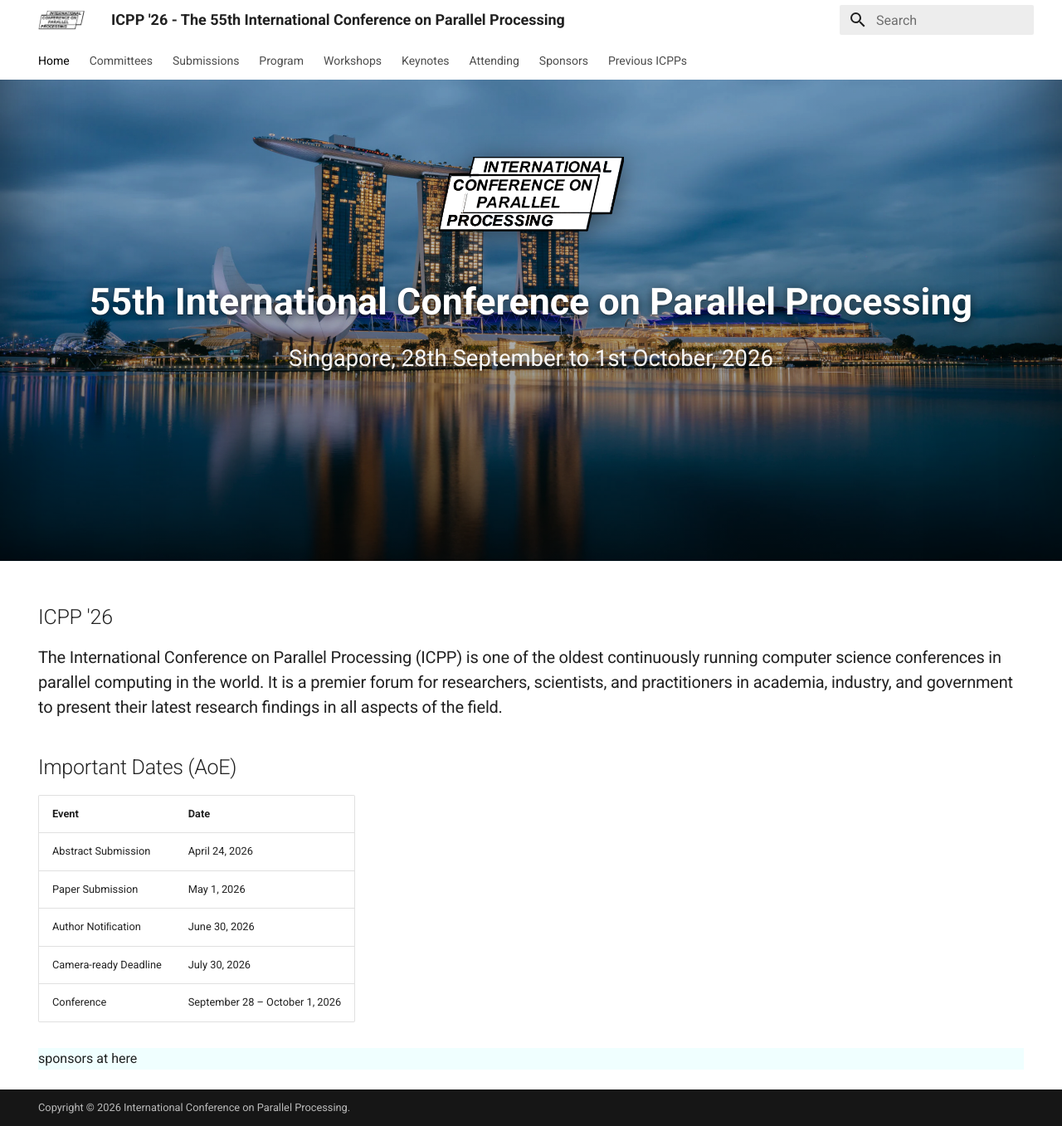
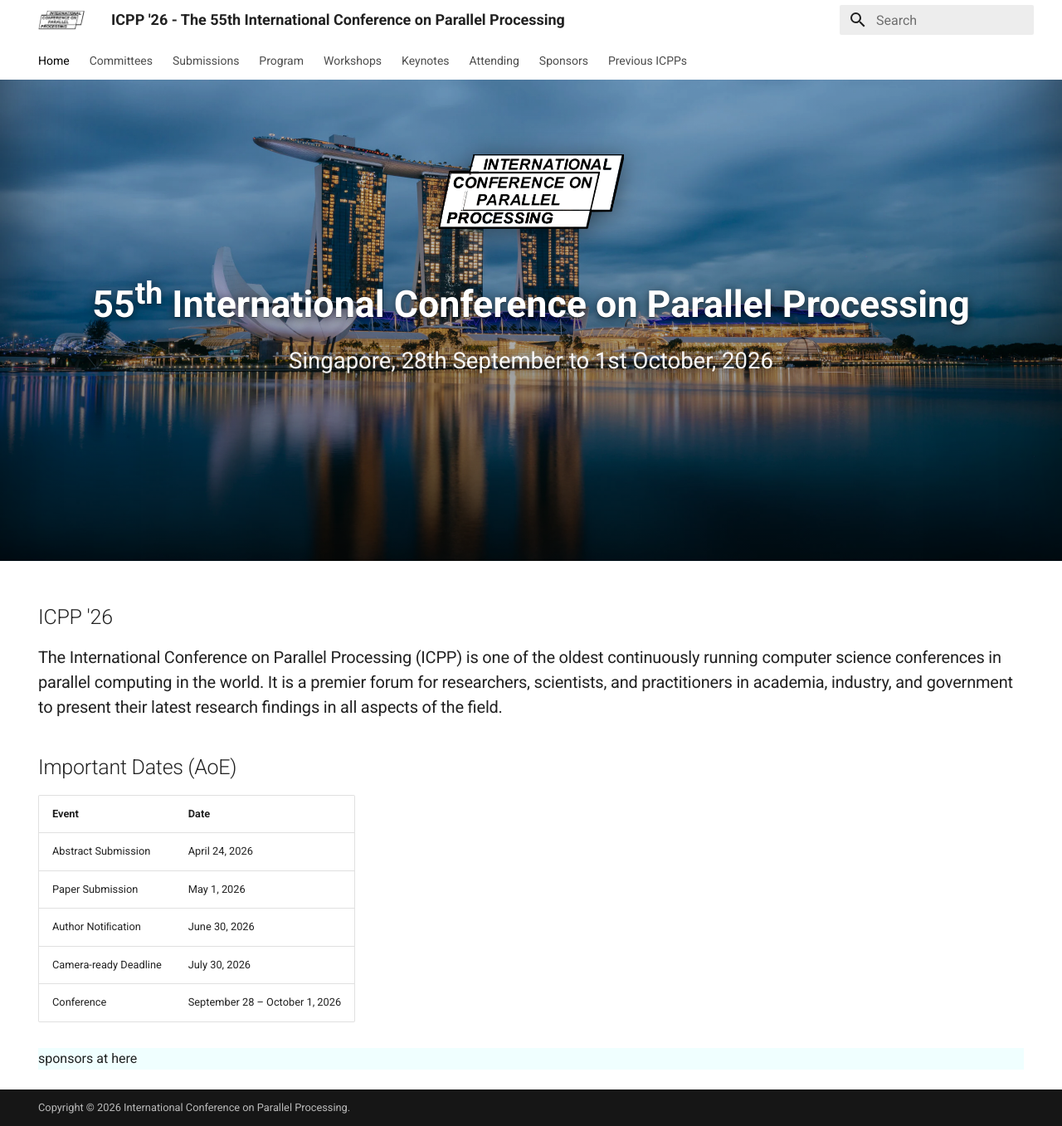
Before and after one commit to icpp2026/icpp2026.github.io, an MkDocs documentation site: the page built from docs/index.md, in a window 1280 px wide and 1357 px high. Shown: the whole window at 83% size. Built offline with MkDocs 1.6.1 and Material for MkDocs 9.7.7, drawn with Linux system fonts in a browser that asks for light colours; comment, search, counter and statistics services are not loaded; part of the change alters nothing that is shown.

```diff
--- a/overrides/home_landingpage.html
+++ b/overrides/home_landingpage.html
@@ -13,15 +13,15 @@
 
   {# Meta Description #}
   <meta name="description" content="The 55th International Conference on Parallel Processing (ICPP 2026) - A premier forum for researchers, scientists, and practitioners in parallel computing. Singapore, 2026." />
-  <meta name="keywords" content="ICPP 2026, International Conference on Parallel Processing, parallel computing, high performance computing, HPC, computer science conference, Singapore 2026, parallel algorithms, parallel architectures, parallel software" />
+  <meta name="keywords" content="ICPP '26, ICPP 2026, International Conference on Parallel Processing, parallel computing, high performance computing, HPC, computer science conference, Singapore 2026, parallel algorithms, parallel architectures, parallel software" />
   <meta name="author" content="ICPP 2026 Organizing Committee" />
   <meta name="robots" content="index, follow, max-image-preview:large, max-snippet:-1, max-video-preview:-1" />
 
   {# Open Graph / Facebook #}
   <meta property="og:type" content="website" />
   <meta property="og:url" content="{{ config.site_url }}" />
-  <meta property="og:title" content="ICPP 2026 - 55th International Conference on Parallel Processing" />
-  <meta property="og:description" content="The 55th International Conference on Parallel Processing (ICPP 2026) - A premier forum for researchers, scientists, and practitioners in parallel computing. Singapore, 2026." />
+  <meta property="og:title" content="ICPP '26 / ICPP 2026 - 55th International Conference on Parallel Processing" />
+  <meta property="og:description" content="The 55th International Conference on Parallel Processing (ICPP '26 / ICPP 2026) - A premier forum for researchers, scientists, and practitioners in parallel computing. Singapore, 2026." />
   <meta property="og:image" content="{{ config.site_url }}assets/logo.png" />
   <meta property="og:site_name" content="ICPP 2026" />
   <meta property="og:locale" content="en_US" />
@@ -29,8 +29,8 @@
   {# Twitter Card #}
   <meta name="twitter:card" content="summary_large_image" />
   <meta name="twitter:url" content="{{ config.site_url }}" />
-  <meta name="twitter:title" content="ICPP 2026 - 55th International Conference on Parallel Processing" />
-  <meta name="twitter:description" content="The 55th International Conference on Parallel Processing (ICPP 2026) - A premier forum for researchers, scientists, and practitioners in parallel computing. Singapore, 2026." />
+  <meta name="twitter:title" content="ICPP '26 / ICPP 2026 - 55th International Conference on Parallel Processing" />
+  <meta name="twitter:description" content="The 55th International Conference on Parallel Processing (ICPP '26 / ICPP 2026) - A premier forum for researchers, scientists, and practitioners in parallel computing. Singapore, 2026." />
   <meta name="twitter:image" content="{{ config.site_url }}assets/logo.png" />
 {% endblock %}
 
@@ -47,7 +47,7 @@
     <img class="hero__image" src="{{ 'assets/imgs/hero1.webp' | url }}" alt="ICPP 2026 hero image" />
     <div class="hero__overlay">
       <img class="hero__logo" src="{{ 'assets/logo.png' | url }}" alt="ICPP 2026 logo" />
-      <h1 class="hero__title">55th International Conference on Parallel Processing</h1>
+      <h1 class="hero__title">55<sup>th</sup> International Conference on Parallel Processing</h1>
       <p class="hero__subtitle">Singapore, 28th September to 1st October, 2026</p>
     </div>
   </section>
```
